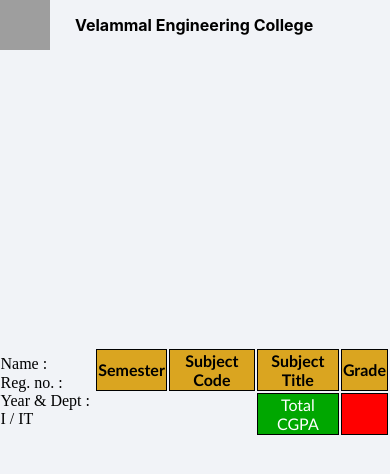
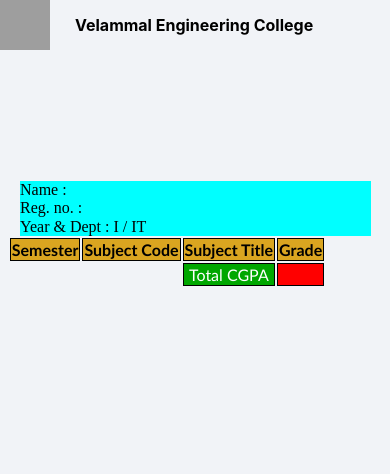
Before and after one commit to TyroAurum/Result, a React (Create React App) app: page /loggedin in a window 390 px wide. Shown: the top 474 px of the page. Built offline with nearby package versions, Linux system fonts and the light colour scheme; grey boxes are pictures that could not be loaded.

Commit message:
Update result.css

```diff
--- a/src/page/result.css
+++ b/src/page/result.css
@@ -1,4 +1,11 @@
+@media screen and (min-width:700px) {
 
+.container{
+    min-height: 80vh;
+    display: flex;
+    align-items: center;
+    justify-content: center;
+}
 th,td{
     border: 1px solid #000000;
     font-family: 'Gill Sans', 'Gill Sans MT', Calibri, 'Trebuchet MS', sans-serif;
@@ -27,17 +34,58 @@
     border: none;
     background-color: #f1f3f7;
 }
-@media screen and ((max-width:800)or(min-width:600)) {
-    table{
-        width: 200px;
-    }
 }
 
+@media screen and (min-width:100px) and (max-width:700px) {
+
+    .container{
+        min-height: 75vh;
+        display: block;
+        align-items: center;
+        justify-content: center;
+    }
 
 
-@media screen and (max-width:768px){
+    .stud_caption{
+        margin-top: 15vh;
+        margin-left: 5vw;
+        margin-right: 5vw;
+        display: block;
+        background-color: aqua;
+    }
+
     table{
-        width: 400px;
+        margin-left: 2vw;
+        margin-right: 2vh;
+    }
 
+    th,td{
+        border: 1px solid #000000;
+        font-family: 'Gill Sans', 'Gill Sans MT', Calibri, 'Trebuchet MS', sans-serif;
     }
+    th{
+        background-color: goldenrod;
+    }
+    td{
+        text-align: center;
+    }
+    td{
+        background-color: rgb(0, 167, 0);
+        color: rgb(255, 255, 255);
+    }
+    .cgpa_sec:empty{
+        background-color: red;
+    }
+    .unbordered{
+        background-color: rgb(255, 255, 255);
+    }
+    p{
+        margin: 0.5px;
+        font-family: 'Times New Roman', Times, serif;
+    }
+    .unbordered{
+        border: none;
+        background-color: #f1f3f7;
+    }
+
 }
```
